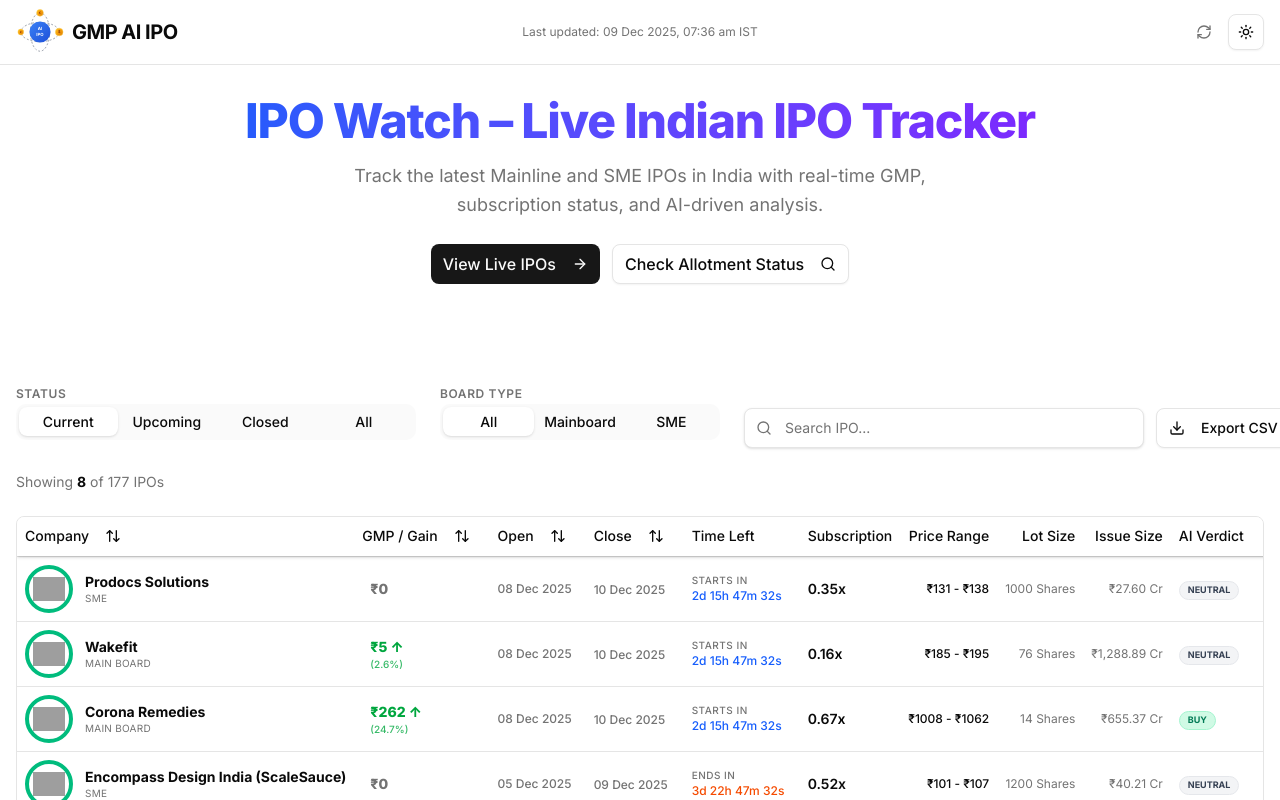
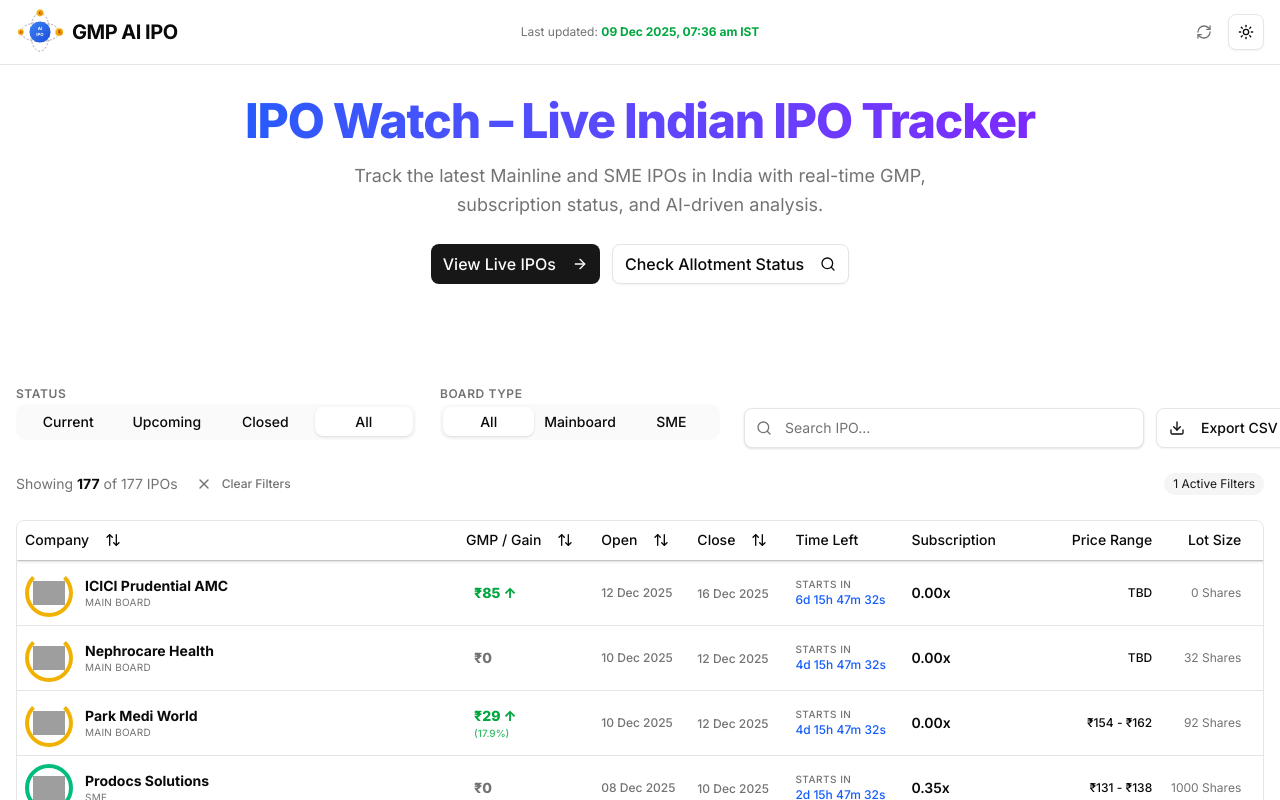
Before and after one commit to sav98aman/ipo-ui, a Next.js app: page / in a window 1280 px wide. Shown: the top 800 px of the page. Built offline with nearby package versions, Linux system fonts and the light colour scheme; grey boxes are pictures that could not be loaded.

Commit message:
update  time

```diff
--- a/src/app/page.tsx
+++ b/src/app/page.tsx
@@ -105,10 +105,10 @@
           {/* Centered Timestamp - Smaller on mobile */}
           <div className="flex items-center gap-2 mx-16 sm:mx-0">
             <span className="text-[9px] sm:text-[10px] md:text-xs text-muted-foreground whitespace-nowrap hidden sm:inline-block" suppressHydrationWarning>
-              Last updated: {formatLastUpdate()}
+              Last updated: <span className="font-bold text-green-600 dark:text-green-400">{formatLastUpdate()}</span>
             </span>
             <span className="text-[9px] text-muted-foreground whitespace-nowrap sm:hidden" suppressHydrationWarning>
-              {formatLastUpdate()}
+              <span className="font-bold text-green-600 dark:text-green-400">{formatLastUpdate()}</span>
             </span>
           </div>
 
--- a/src/lib/store.ts
+++ b/src/lib/store.ts
@@ -22,7 +22,7 @@
     searchQuery: '',
     setSearchQuery: (query) => set({ searchQuery: query }),
 
-    statusFilter: 'Current',
+    statusFilter: 'All',
     setStatusFilter: (status) => set({ statusFilter: status }),
 
     sectorFilter: 'All',
```
